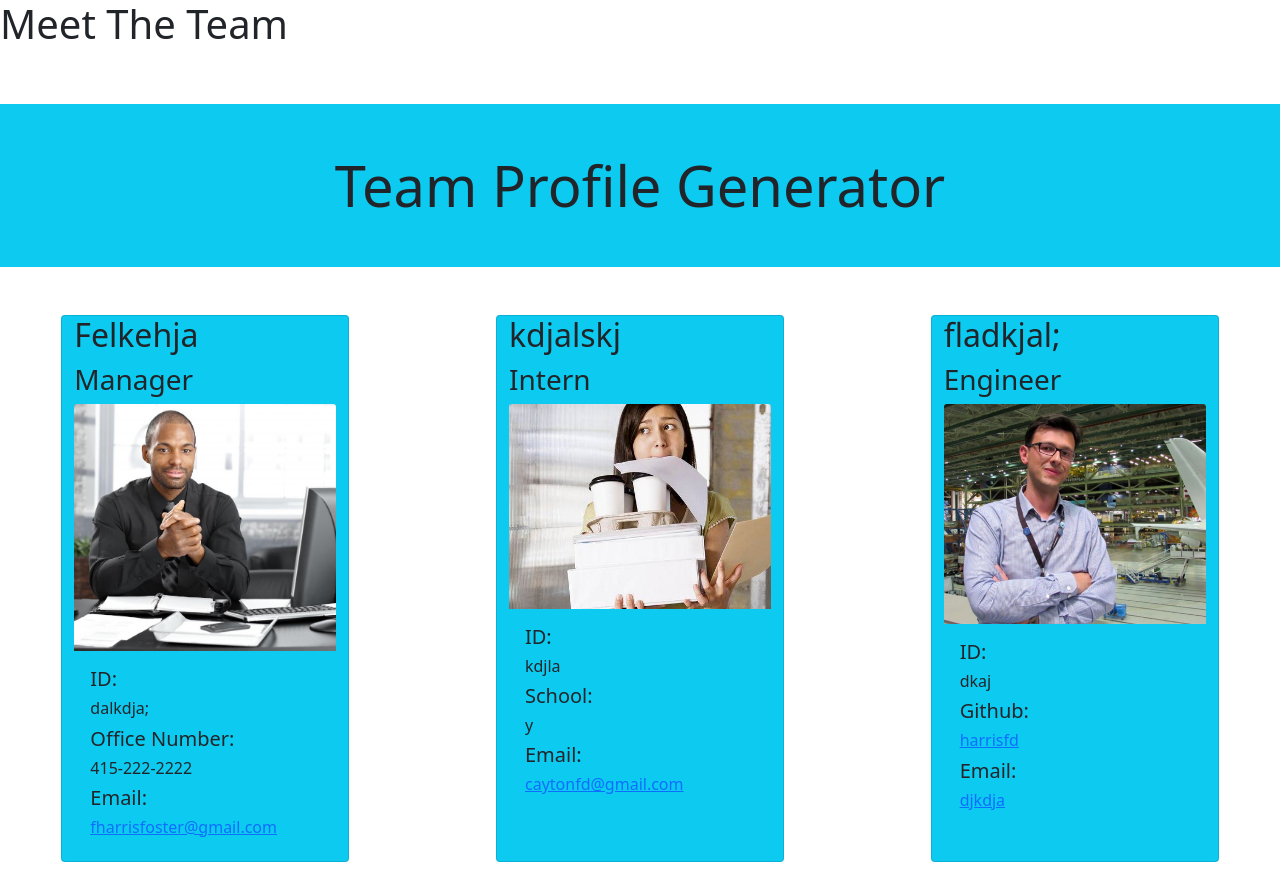
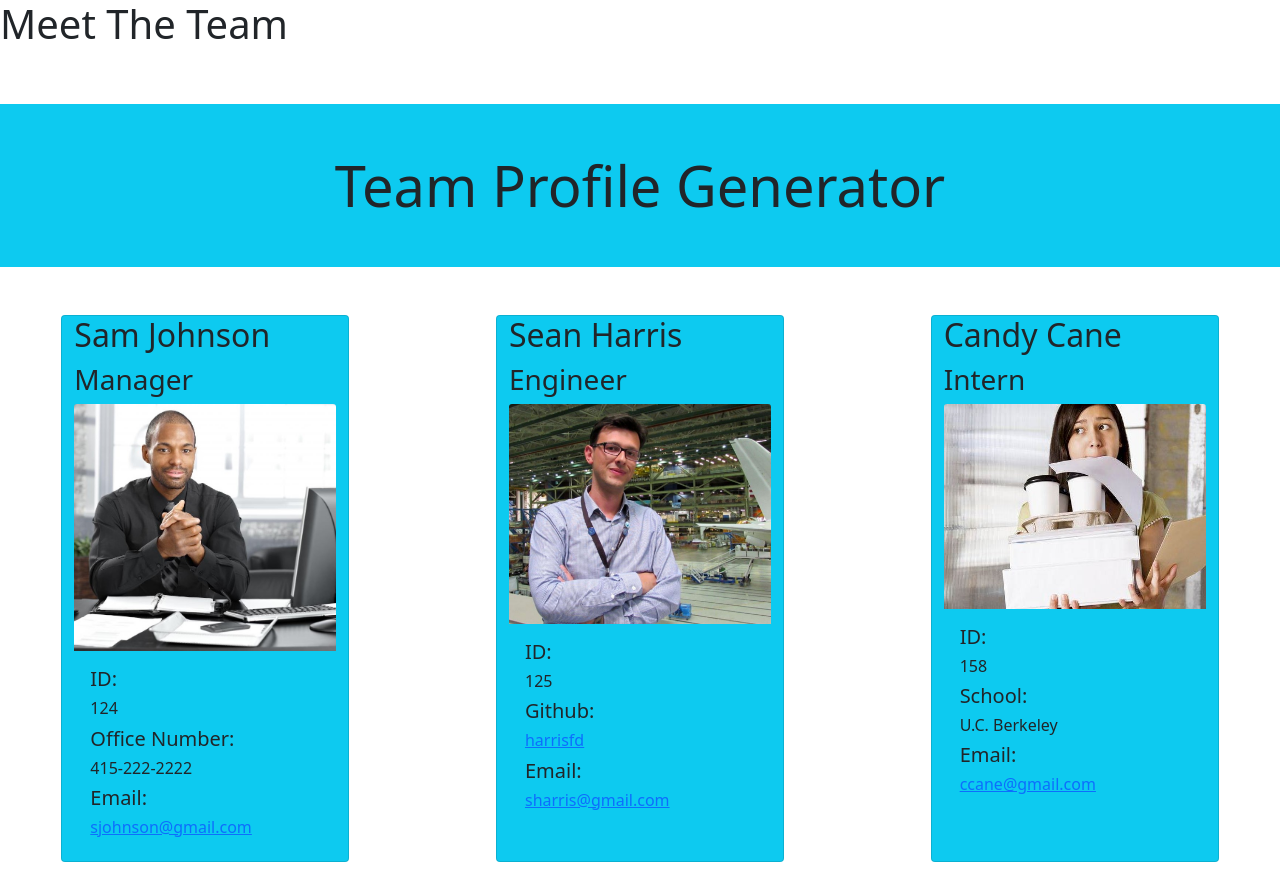
Before and after one commit to harrisfd/teamprofilefdh, a website: page dist/index.html in a window 1280 px wide. Drawn offline with nearby package versions, Linux system fonts and the light colour scheme.

Commit message:
revised demo recording to reflect changes to program

```diff
--- a/dist/index.html
+++ b/dist/index.html
@@ -25,32 +25,32 @@
 
 </div>
     <div class="card mx-auto text-dark bg-info mb-3" style="width: 18rem;">
-                <h2>Felkehja</h2>
+                <h2>Sam Johnson</h2>
                 <h3>Manager</h3>
                 <img src="../Images/Manager.jpg" class="card-img-top" alt="...">
                 <div class="card-body">
-                <h5>ID:<h5><h6 class="card-title">dalkdja;</h6>
+                <h5>ID:<h5><h6 class="card-title">124</h6>
                 <h5>Office Number:<h5><h6 class="card-title">415-222-2222</h6>
-                  <h5>Email:<h5><h6 class="card-title"><a href="mailto:fharrisfoster@gmail.com">fharrisfoster@gmail.com </a></h6>
+                  <h5>Email:<h5><h6 class="card-title"><a href="mailto:sjohnson@gmail.com">sjohnson@gmail.com </a></h6>
                 </div>
                 </div><div class="card mx-auto text-dark bg-info mb-3" style="width: 18rem;">
-<h2>kdjalskj</h2>
+                <h2>Sean Harris</h2>
+                <h3>Engineer</h3>
+                <img src="../Images/Engineer.jpg" class="card-img-top" alt="...">
+                <div class="card-body">
+                <h5>ID:<h5> <h6 class="card-title">125</h6>
+                <h5>Github:<h5><h6 class="card-title"> <a href="http://www.github.com/harrisfd">harrisfd</a></h6>
+                <h5>Email:<h5><h6 class="card-title"><a href="mailto:sharris@gmail.com">sharris@gmail.com </a></h6>
+                </div>
+                </div><div class="card mx-auto text-dark bg-info mb-3" style="width: 18rem;">
+<h2>Candy Cane</h2>
 <h3>Intern</h3>
 <img src="../Images/Intern.jpg" class="card-img-top" alt="...">
 <div class="card-body">
-<h5>ID:<h5><h6 class="card-title">kdjla</h6>
-<h5>School:<h5><h6 class="card-title">y</h6>
-<h5>Email:<h5><h6 class="card-title"><a href="mailto:caytonfd@gmail.com">caytonfd@gmail.com</a></h6>
+<h5>ID:<h5><h6 class="card-title">158</h6>
+<h5>School:<h5><h6 class="card-title">U.C. Berkeley</h6>
+<h5>Email:<h5><h6 class="card-title"><a href="mailto:ccane@gmail.com">ccane@gmail.com</a></h6>
 </div>
-</div><div class="card mx-auto text-dark bg-info mb-3" style="width: 18rem;">
-                <h2>fladkjal;</h2>
-                <h3>Engineer</h3>
-                <img src="../Images/Engineer.jpg" class="card-img-top" alt="...">
-                <div class="card-body">
-                <h5>ID:<h5> <h6 class="card-title">dkaj</h6>
-                <h5>Github:<h5><h6 class="card-title"> <a href="http://www.github.com/harrisfd">harrisfd</a></h6>
-                <h5>Email:<h5><h6 class="card-title"><a href="mailto:djkdja">djkdja </a></h6>
-                </div>
-                </div></div>
+</div></div>
     </body>
     </html>
```
Also changed, not shown: Images/TeamProfileGenerator.jpg, README.md.
